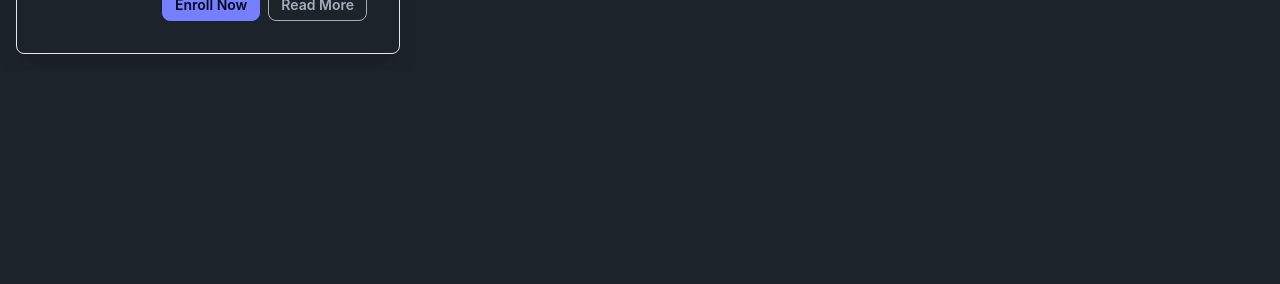
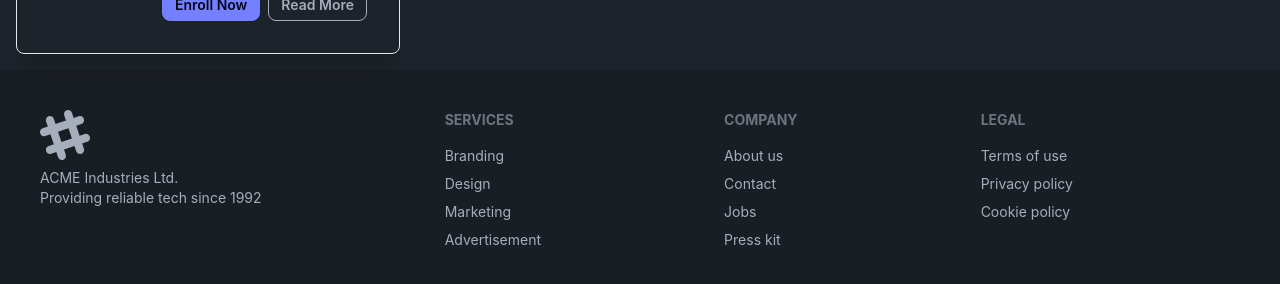
Before and after one commit to amardippadghan/techminds-new, a React (Create React App) app: page / in a window 1280 px wide. Shown: the part 754-1038 px from the top of the page. Before the commit the page ends 824 px from the top, so only its background shows below. Built offline with nearby package versions, Linux system fonts and the light colour scheme.

Commit message:
update App.js

```diff
--- a/src/App.js
+++ b/src/App.js
@@ -4,10 +4,12 @@
 import { useSelector } from "react-redux";
 import TUICard from "./components/commons/TUICard";
 import TUICourseCard from "./components/commons/TUICourseCard";
+import Footer from "./components/Footer";
 
 
 
 function App() {
+
 
    const cardData = {
      title: "CS Fundamentals and Full-Stack Skills",
@@ -30,7 +32,7 @@
       <AnimatedCursor
         innerSize={6} // Reduced inner size
         outerSize={10} // Reduced outer size
-        color={theme === "dark" ? "255, 255, 255" : "0, 0, 0"}
+        color="128, 128, 128 "
         outerAlpha={0.3}
         innerScale={0.7} // Reduced inner scale
         outerScale={4} // Reduced outer scale
@@ -72,6 +74,7 @@
           description="Learn the fundamentals of React and build modern web applications."
         />
       </div>
+      <Footer />
     </>
   );
 }
--- /dev/null
+++ b/src/components/Footer.jsx
@@ -0,0 +1,48 @@
+import React from 'react'
+
+function Footer() {
+  return (
+    <footer className="footer bg-base-200 text-base-content p-10">
+      <aside>
+        <svg
+          width="50"
+          height="50"
+          viewBox="0 0 24 24"
+          xmlns="http://www.w3.org/2000/svg"
+          fillRule="evenodd"
+          clipRule="evenodd"
+          className="fill-current"
+        >
+          <path d="M22.672 15.226l-2.432.811.841 2.515c.33 1.019-.209 2.127-1.23 2.456-1.15.325-2.148-.321-2.463-1.226l-.84-2.518-5.013 1.677.84 2.517c.391 1.203-.434 2.542-1.831 2.542-.88 0-1.601-.564-1.86-1.314l-.842-2.516-2.431.809c-1.135.328-2.145-.317-2.463-1.229-.329-1.018.211-2.127 1.231-2.456l2.432-.809-1.621-4.823-2.432.808c-1.355.384-2.558-.59-2.558-1.839 0-.817.509-1.582 1.327-1.846l2.433-.809-.842-2.515c-.33-1.02.211-2.129 1.232-2.458 1.02-.329 2.13.209 2.461 1.229l.842 2.515 5.011-1.677-.839-2.517c-.403-1.238.484-2.553 1.843-2.553.819 0 1.585.509 1.85 1.326l.841 2.517 2.431-.81c1.02-.33 2.131.211 2.461 1.229.332 1.018-.21 2.126-1.23 2.456l-2.433.809 1.622 4.823 2.433-.809c1.242-.401 2.557.484 2.557 1.838 0 .819-.51 1.583-1.328 1.847m-8.992-6.428l-5.01 1.675 1.619 4.828 5.011-1.674-1.62-4.829z"></path>
+        </svg>
+        <p>
+          ACME Industries Ltd.
+          <br />
+          Providing reliable tech since 1992
+        </p>
+      </aside>
+      <nav>
+        <h6 className="footer-title">Services</h6>
+        <a className="link link-hover">Branding</a>
+        <a className="link link-hover">Design</a>
+        <a className="link link-hover">Marketing</a>
+        <a className="link link-hover">Advertisement</a>
+      </nav>
+      <nav>
+        <h6 className="footer-title">Company</h6>
+        <a className="link link-hover">About us</a>
+        <a className="link link-hover">Contact</a>
+        <a className="link link-hover">Jobs</a>
+        <a className="link link-hover">Press kit</a>
+      </nav>
+      <nav>
+        <h6 className="footer-title">Legal</h6>
+        <a className="link link-hover">Terms of use</a>
+        <a className="link link-hover">Privacy policy</a>
+        <a className="link link-hover">Cookie policy</a>
+      </nav>
+    </footer>
+  );
+}
+
+export default Footer
```
